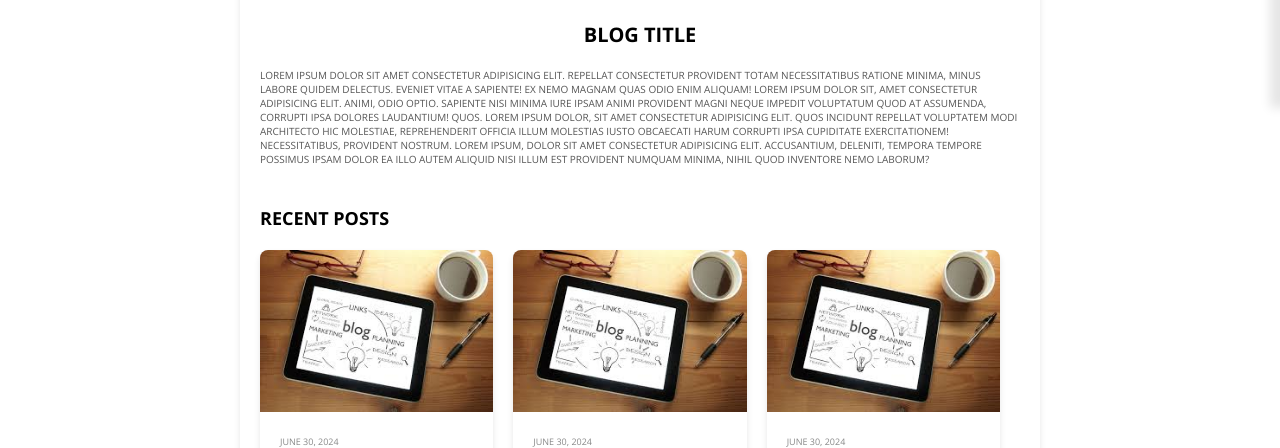
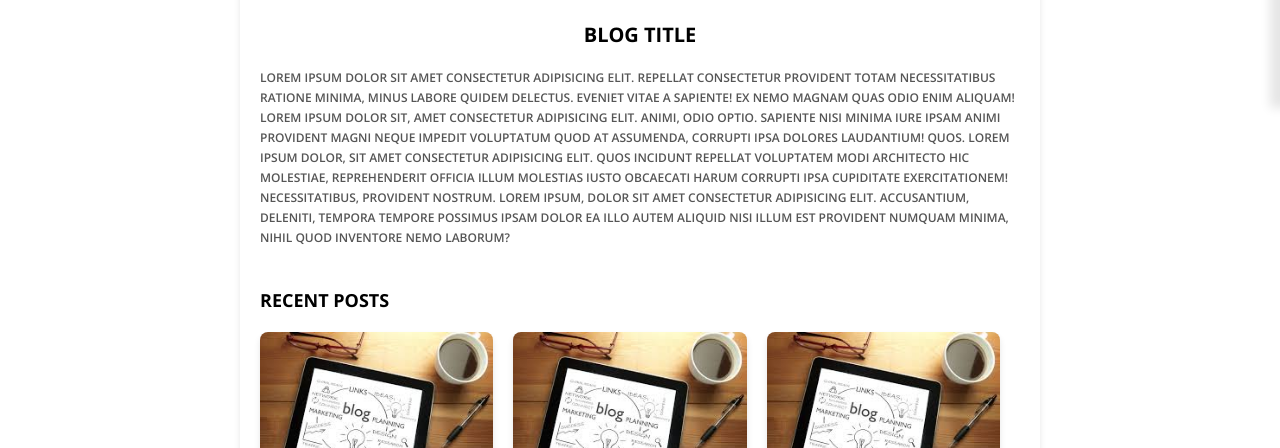
Before and after one commit to Emas15/Mental-health-website, a website: page fullBlog.html in a window 1280 px wide. Shown: the part 692-1140 px from the top of the page. Drawn offline with nearby package versions, Linux system fonts and the light colour scheme.

Commit message:
description fixed

```diff
--- a/sass/components/_blogMain.scss
+++ b/sass/components/_blogMain.scss
@@ -1,5 +1,5 @@
 .container {
-  max-width: 1500px;
+  max-width: 1800px;
   margin: 0 auto;
   padding: 20px;
   margin-top: 7rem;
@@ -87,6 +87,9 @@
   .full-description {
     color: #555;
     margin-bottom: 40px;
+    font-size: 1.2rem;
+    font-weight: 600;
+    line-height: 2rem;
   }
 
   .recent-posts {
```
Also changed, not shown: css/style.css.
